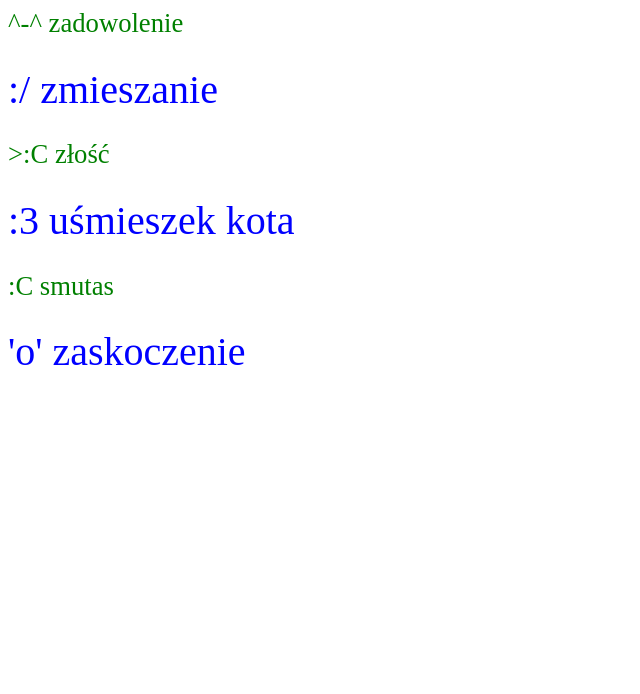
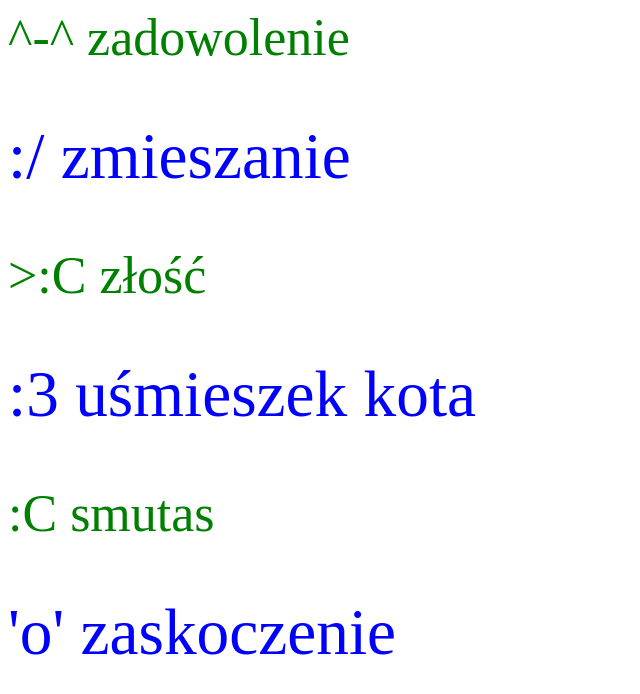
Before and after one commit to Repoxml/css-kry, a plain HTML site: page zadanie13_kołt.html in a window 1280 px wide. Shown: the whole page, without its empty margins (0-640 px from the left). Drawn offline with Linux system fonts and the light colour scheme.

Commit message:
Update zadanie13_kołt.html

```diff
--- a/zadanie13_kołt.html
+++ b/zadanie13_kołt.html
@@ -1,7 +1,7 @@
 <html>
   <head>
     <META charset="UTF-8">
-  <LINK href="kolt_z6.css" rel="stylesheet" type="text/CSS">
+  <LINK href="kolt_z13.css" rel="stylesheet" type="text/CSS">
   </head>
   <body>
   <p>^-^ zadowolenie</p>
```
